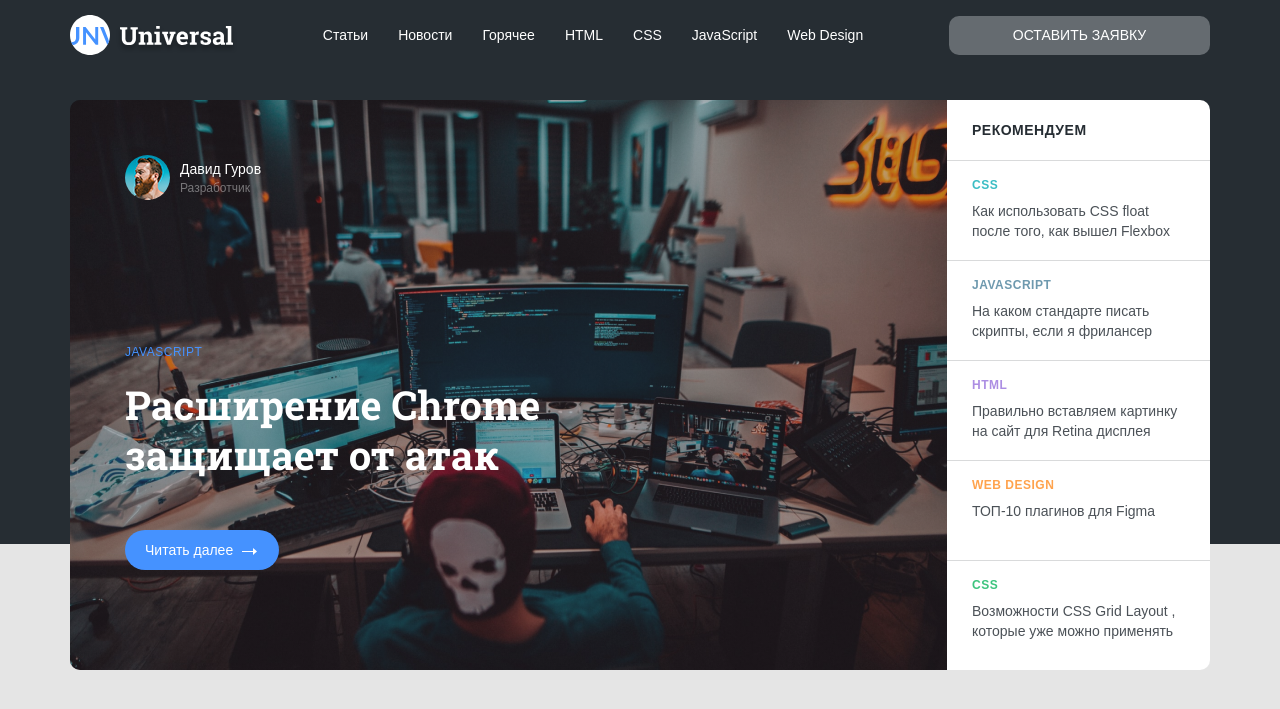
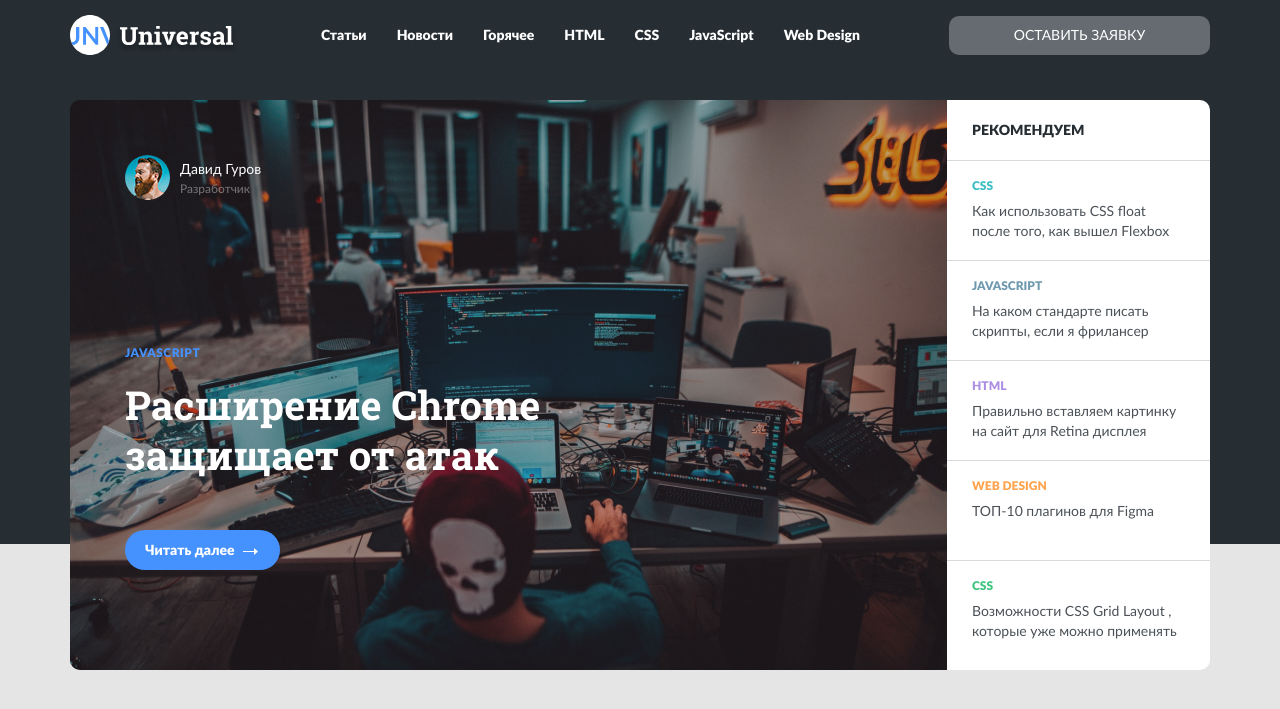
Before and after one commit to E-Viskhan/all-about-layout, a PHP site: page / in a window 1280 px wide. Shown: the top 709 px of the page. Run offline with PHP 8.4, Linux system fonts and the light colour scheme; some web fonts are replaced.

Commit message:
fix: fix problem with fonts

```diff
--- a/css/style.css
+++ b/css/style.css
@@ -342,28 +342,28 @@ template {
 }
 
 @font-face {
-  font-family: 'Lato-Regular', sans-serif;
+  font-family: 'Lato-Regular';
   src: url("../fonts/Lato-Regular.woff") format("woff"), url("../fonts/Lato-Regular.woff2") format("woff2");
   font-weight: normal;
   font-style: normal;
 }
 
 @font-face {
-  font-family: 'Lato-Heavy', sans-serif;
+  font-family: 'Lato-Heavy';
   src: url("../fonts/Lato-Heavy.woff") format("woff"), url("../fonts/Lato-Heavy.woff2") format("woff2");
   font-weight: normal;
   font-style: normal;
 }
 
 @font-face {
-  font-family: 'Lato-HeavyItalic', sans-serif;
+  font-family: 'Lato-HeavyItalic';
   src: url("../fonts/Lato-HeavyItalic.woff") format("woff"), url("../fonts/Lato-HeavyItalic.woff2") format("woff2");
   font-weight: normal;
   font-style: normal;
 }
 
 @font-face {
-  font-family: 'Lato-Black', sans-serif;
+  font-family: 'Lato-Black';
   src: url("../fonts/Lato-Black.woff") format("woff"), url("../fonts/Lato-Black.woff2") format("woff2");
   font-weight: normal;
   font-style: normal;
@@ -375,7 +375,7 @@ template {
 }
 
 body {
-  font-family: "Lato-Regular", sans-serif;
+  font-family: "Lato-Regular";
   background-color: #E5E5E5;
 }
 
@@ -419,7 +419,7 @@ body {
 }
 
 .header-nav {
-  margin: 0;
+  margin: 0 5px 0 0;
   padding: 0;
   display: -webkit-box;
   display: -ms-flexbox;
@@ -427,11 +427,18 @@ body {
   list-style: none;
 }
 
+.header-nav__item {
+  display: -webkit-box;
+  display: -ms-flexbox;
+  display: flex;
+}
+
 .header-nav__item:not(:last-child) {
   margin-right: 30px;
 }
 
 .header-nav__link {
+  font-family: 'Lato-Black';
   text-decoration: none;
   font-style: normal;
   font-size: 14px;
@@ -558,11 +565,10 @@ body {
 .tabs-list__title {
   margin: 0;
   padding: 0 25px 20px 25px;
-  font-family: 'Lato-Black', sans-serif;
+  font-family: 'Lato-Black';
   font-style: normal;
   font-size: 14px;
   line-height: 20px;
-  letter-spacing: 0.5px;
   text-transform: uppercase;
   color: #262D33;
   border-bottom: 1px solid #D9DADB;
@@ -601,12 +607,11 @@ body {
   margin-bottom: 8px;
   -ms-flex-preferred-size: 100%;
       flex-basis: 100%;
-  font-family: "Lato-Black", sans-serif;
+  font-family: "Lato-Black";
   font-weight: 700;
   font-style: normal;
   font-size: 12px;
   line-height: 15px;
-  letter-spacing: 0.5px;
   text-transform: uppercase;
 }
 
--- a/sass/_fonts.sass
+++ b/sass/_fonts.sass
@@ -1,23 +1,23 @@
 @font-face
-  font-family: 'Lato-Regular', sans-serif
+  font-family: 'Lato-Regular'
   src: url('../fonts/Lato-Regular.woff') format('woff'),
   url('../fonts/Lato-Regular.woff2') format('woff2')
   font-weight: normal
   font-style: normal
 @font-face
-  font-family: 'Lato-Heavy', sans-serif
+  font-family: 'Lato-Heavy'
   src: url('../fonts/Lato-Heavy.woff') format('woff'),
   url('../fonts/Lato-Heavy.woff2') format('woff2')
   font-weight: normal
   font-style: normal
 @font-face
-  font-family: 'Lato-HeavyItalic', sans-serif
+  font-family: 'Lato-HeavyItalic'
   src: url('../fonts/Lato-HeavyItalic.woff') format('woff'),
   url('../fonts/Lato-HeavyItalic.woff2') format('woff2')
   font-weight: normal
   font-style: normal
 @font-face
-  font-family: 'Lato-Black', sans-serif
+  font-family: 'Lato-Black'
   src: url('../fonts/Lato-Black.woff') format('woff'),
   url('../fonts/Lato-Black.woff2') format('woff2')
   font-weight: normal
--- a/sass/_settings.sass
+++ b/sass/_settings.sass
@@ -1,7 +1,7 @@
 *
   box-sizing: border-box
 body
-  font-family: "Lato-Regular", sans-serif
+  font-family: "Lato-Regular"
   background-color: $background-grey
 .container
   width: 1140px
--- a/sass/blocks/_header.sass
+++ b/sass/blocks/_header.sass
@@ -13,13 +13,16 @@
     &__text
       margin-top: 8px
   &-nav
-    margin: 0
+    margin: 0 5px 0 0
     padding: 0
     display: flex
     list-style: none
-    &__item:not(:last-child)
-      margin-right: 30px
+    &__item
+      display: flex
+      &:not(:last-child)
+        margin-right: 30px
     &__link
+      font-family: 'Lato-Black'
       text-decoration: none
       font-style: normal
       font-size: 14px
--- a/sass/blocks/_tabs.sass
+++ b/sass/blocks/_tabs.sass
@@ -54,11 +54,10 @@
     &__title
       margin: 0
       padding: 0 25px 20px 25px
-      font-family: 'Lato-Black', sans-serif
+      font-family: 'Lato-Black'
       font-style: normal
       font-size: 14px
       line-height: 20px
-      letter-spacing: 0.5px
       text-transform: uppercase
       color: $title-color
       border-bottom: 1px solid #D9DADB
@@ -81,12 +80,11 @@
     &__topic
       margin-bottom: 8px
       flex-basis: 100%
-      font-family: "Lato-Black", sans-serif
+      font-family: "Lato-Black"
       font-weight: 700
       font-style: normal
       font-size: 12px
       line-height: 15px
-      letter-spacing: 0.5px
       text-transform: uppercase
       &-1
         color: #3BBDC4
```
Also changed, not shown: 1 other file.
